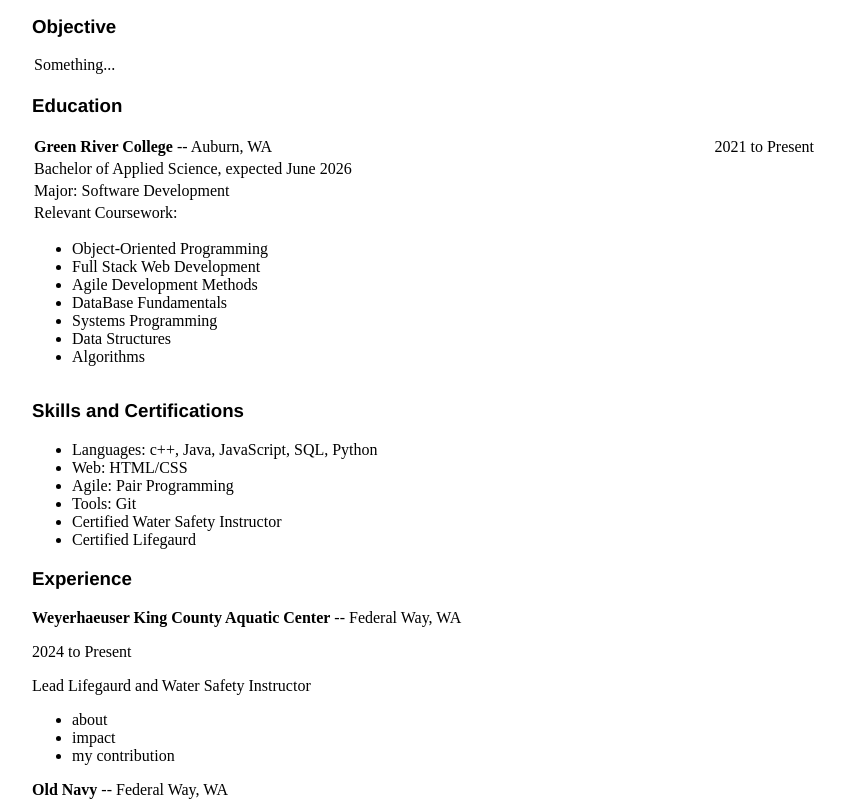
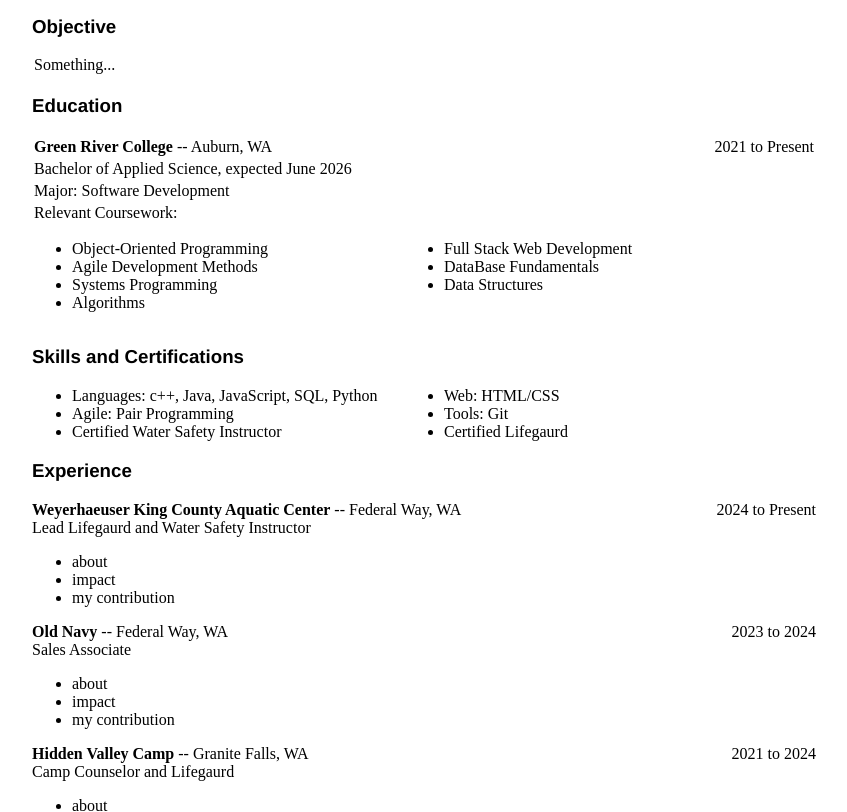
Before and after one commit to bellxalli/HTML_Resume, a plain HTML site: page index.html in a window 1280 px wide. Shown: the part 135-947 px from the top of the page, without its empty margins (216-1063 px from the left). Drawn offline with Linux system fonts and the light colour scheme.

Commit message:
Completed almost all of the finishing styles for my resume

```diff
--- a/index.html
+++ b/index.html
@@ -31,7 +31,7 @@
             <p id="program">Bachelor of Applied Science, expected June 2026</p>
             <p id="area">Major: Software Development </p>
             <p id="learns">Relevant Coursework:</p>
-            <ul class="ulist">
+            <ul id="ed-ulist">
                 <li id="Object-Oriented">Object-Oriented Programming</li>
                 <li id="full-stack">Full Stack Web Development</li>
                 <li id="agile">Agile Development Methods</li>
@@ -45,46 +45,54 @@
         <!--Skills and Certifications-->
         <div id="skills">
             <h3>Skills and Certifications</h3>
-            <ul>
-                <li>Languages: c++, Java, JavaScript, SQL, Python</li>
-                <li>Web: HTML/CSS</li>
-                <li>Agile: Pair Programming</li>
-                <li>Tools: Git</li>
-                <li>Certified Water Safety Instructor</li>
-                <li>Certified Lifegaurd</li>
+            <ul id="sc-ulist">
+                <li id="lang">Languages: c++, Java, JavaScript, SQL, Python</li>
+                <li id="web">Web: HTML/CSS</li>
+                <li id="pp">Agile: Pair Programming</li>
+                <li id="tools">Tools: Git</li>
+                <li id="wsi">Certified Water Safety Instructor</li>
+                <li id="lg">Certified Lifegaurd</li>
             </ul>
         </div>
 
         <!--Experience-->
+        <div id="experience">
+            <h3 id="ex">Experience</h3>
             <!--One-->
-        <div id="experience">
-            <h3>Experience</h3>
+            <div id="ex-one">
                 <p class="work"><b>Weyerhaeuser King County Aquatic Center</b> -- Federal Way, WA</p>
                 <p class="job-length">2024 to Present</p>
-            <p>Lead Lifegaurd and Water Safety Instructor</p>
-            <ul>
+                <p class="title">Lead Lifegaurd and Water Safety Instructor</p>
+                <ul class="ex-ulist">
                     <li>about</li>
                     <li>impact</li>
                     <li>my contribution</li>
                 </ul>
+            </div>
+
             <!--Two-->
+            <div id="ex-two">
                 <p class="work"><b>Old Navy</b> -- Federal Way, WA</p>
                 <p class="job-length">2023 to 2024</p>
-            <p>Sales Associate</p>
-            <ul>
+                <p class="title">Sales Associate</p>
+                <ul class="ex-ulist">
                     <li>about</li>
                     <li>impact</li>
                     <li>my contribution</li>
                 </ul>
+            </div>
+
             <!--Three-->
+            <div id="ex-three">
                 <p class="work"><b>Hidden Valley Camp</b> -- Granite Falls, WA</p>
                 <p class="job-length">2021 to 2024</p>
-            <p>Camp Counselor and Lifegaurd</p>
-            <ul>
+                <p class="title">Camp Counselor and Lifegaurd</p>
+                <ul class="ex-ulist">
                     <li>about</li>
                     <li>impact</li>
                     <li>my contribution</li>
                 </ul>
+            </div>
         </div>
 
         <!--Achievements and Activities-->
--- a/styles/resumeStyles.css
+++ b/styles/resumeStyles.css
@@ -29,7 +29,6 @@ li
 }  */
 
 /*Header Styles*/
-
 header
 {
 
@@ -97,11 +96,7 @@ header p
         "pr pr pr pr"
         "ae ae ae ae"
         "lr lr lr lr"
-        "ul ul ul ul"
-        /*"oo oo fs fs"
-        "ag ag db db"
-        "sy sy st st"
-        "al al al al"*/;
+        "eu eu eu eu";
 }
 #ed {grid-area: ed;}
 #school {grid-area: sc;}
@@ -109,7 +104,19 @@ header p
 #program {grid-area: pr;}
 #area {grid-area: ae;}
 #learns {grid-area: lr;}
-.ulist {grid-area: ul;}
+#ed-ulist {grid-area: eu;}
+
+#ed-ulist
+{
+    display: grid;
+    grid-template-columns: 1fr 1fr;
+    grid-template-areas:
+
+    "oo fs"
+    "ag db"
+    "sy st"
+    "al al";
+}
 #Object-Oriented {grid-area: oo;}
 #full-stack {grid-area: fs;}
 #agile {grid-area: ag;}
@@ -127,3 +134,117 @@ header p
 {
     text-align: right;
 }
+
+/* Skills and Certifications */
+#skills
+{
+    margin-left: auto;
+    margin-right: auto;
+    margin-top: 0;
+    margin-bottom: 0;
+    padding: 0;
+}
+
+#sc-ulist
+{
+    display: grid;
+    grid-template-columns: 1fr 1fr;
+    grid-template-areas:
+        "la wb"
+        "pp to"
+        "wi lg";
+}
+#lang {grid-area: la;}
+#web {grid-area: wb;}
+#pp {grid-area: pp;}
+#tools {grid-area: to;}
+#wsi {grid-area: wi;}
+#lg {grid-area: lg;}
+
+/* Experience */
+#expericne
+{
+    margin-left: auto;
+    margin-right: auto;
+    margin-top: 0;
+    margin-bottom: 0;
+    padding: 0;
+}
+
+#ex-one
+{
+    margin-left: auto;
+    margin-right: auto;
+    margin-top: 0;
+    margin-bottom: 0;
+    padding: 0;
+
+    display: grid;
+    grid-template-columns: 1fr 1fr 1fr;
+    grid-template-areas:
+        "wk wk jl"
+        "tt tt tt"
+        "xu xu xu";
+}
+.work {grid-area: wk;}
+.job-length {grid-area: jl;}
+.title {grid-area: tt;}
+.ex-ulist {grid-area: xu;}
+
+#ex-two
+{
+    margin-left: auto;
+    margin-right: auto;
+    margin-top: 0;
+    margin-bottom: 0;
+    padding: 0;
+
+    display: grid;
+    grid-template-columns: 1fr 1fr 1fr;
+    grid-template-areas:
+        "wk wk jl"
+        "tt tt tt"
+        "xu xu xu";
+}
+.work {grid-area: wk;}
+.job-length {grid-area: jl;}
+.title {grid-area: tt;}
+.ex-ulist {grid-area: xu;}
+
+#ex-three
+{
+    margin-left: 0;
+    margin-right: 0;
+    margin-top: 0;
+    margin-bottom: 0;
+    padding: 0;
+
+    display: grid;
+    grid-template-columns: 1fr 1fr 1fr;
+    grid-template-areas:
+        "wk wk jl"
+        "tt tt tt"
+        "xu xu xu";
+}
+.work {grid-area: wk;}
+.job-length {grid-area: jl;}
+.title {grid-area: tt;}
+.ex-ulist {grid-area: xu;}
+
+.job-length
+{
+    text-align: right;
+}
+
+#experience p
+{
+    margin: 0px;
+    padding: 0px;
+}
+
+/* Achievements and Activities */
+#ahcievements ul
+{
+    margin: 2px;
+    padding: 0;
+}
```
Lines whose indentation alone changed are shown as unchanged.
